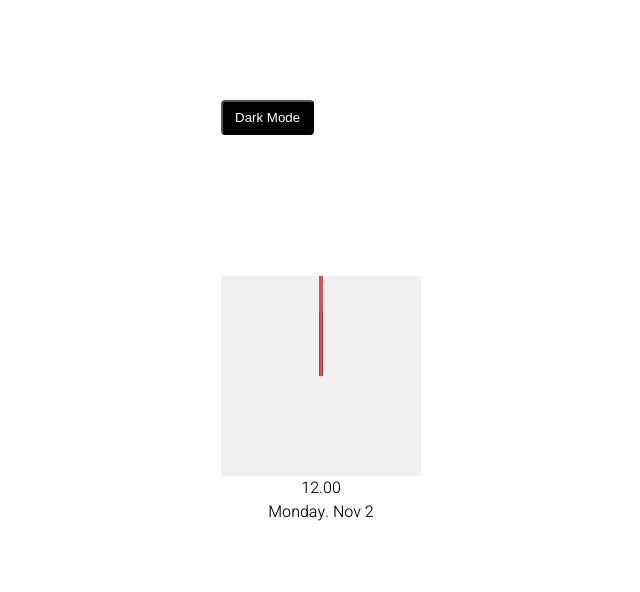
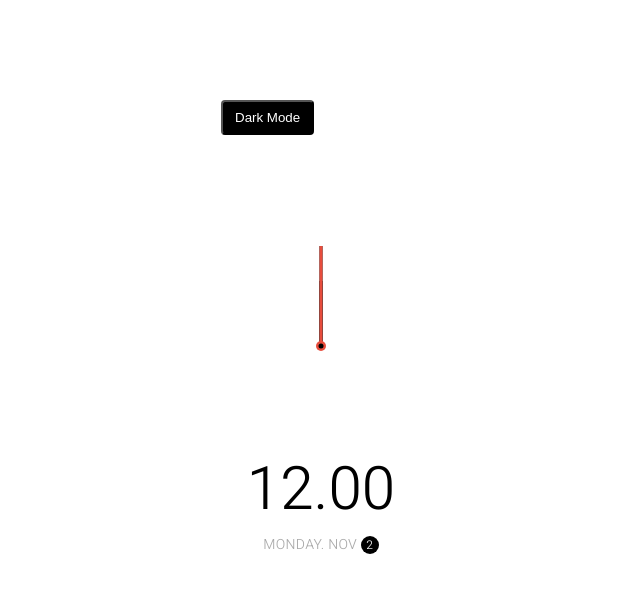
Before and after one commit to mehmetenfa/JavaScript-Digital-Clock, a plain HTML site: page index.html in a window 1280 px wide. Shown: the whole page, without its empty margins (319-959 px from the left). Drawn offline with Linux system fonts and the light colour scheme.

Commit message:
css second part

```diff
--- a/style.css
+++ b/style.css
@@ -58,7 +58,6 @@ body {
     position: relative;
     width: 200px;
     height: 200px;
-    background-color: #f0f0f0;
 }
 
 .needle {
@@ -83,5 +82,53 @@ body {
 .needle.second {
     transform: translate(-50%, -100%) rotate(0deg);
     height: 100px;
-    background-color: #e74c4c;
+    background-color: #e74c3c;
 }
+
+.center-point {
+    background-color: #e74c3c;
+    width: 10px;
+    height: 10px;
+    position: absolute;
+    top: 50%;
+    left: 50%;
+    transform: translate(-50%, -50%);
+    border-radius: 50%;
+}
+
+.center-point::after {
+    content: '';
+    background-color: var(--primary-color);
+    width: 5px;
+    height: 5px;
+    position: absolute;
+    top: 50%;
+    left: 50%;
+    transform: translate(-50%, -50%);
+    border-radius: 50%;
+}
+
+.time {
+    font-size: 60px;
+}
+
+.date {
+    color: #aaa;
+    font-size: 14px;
+    letter-spacing: 0.3px;
+    text-transform: uppercase;
+}
+
+.date .circle {
+    background-color: var(--primary-color);
+    color: var(--secondary-color);
+    border-radius: 50%;
+    height: 18px;
+    width: 18px;
+    display: inline-flex;
+    align-items: center;
+    justify-content: center;
+    line-height: 18px;
+    transition: all 0.5s ease-in;
+    font-size: 12px;
+}
```
